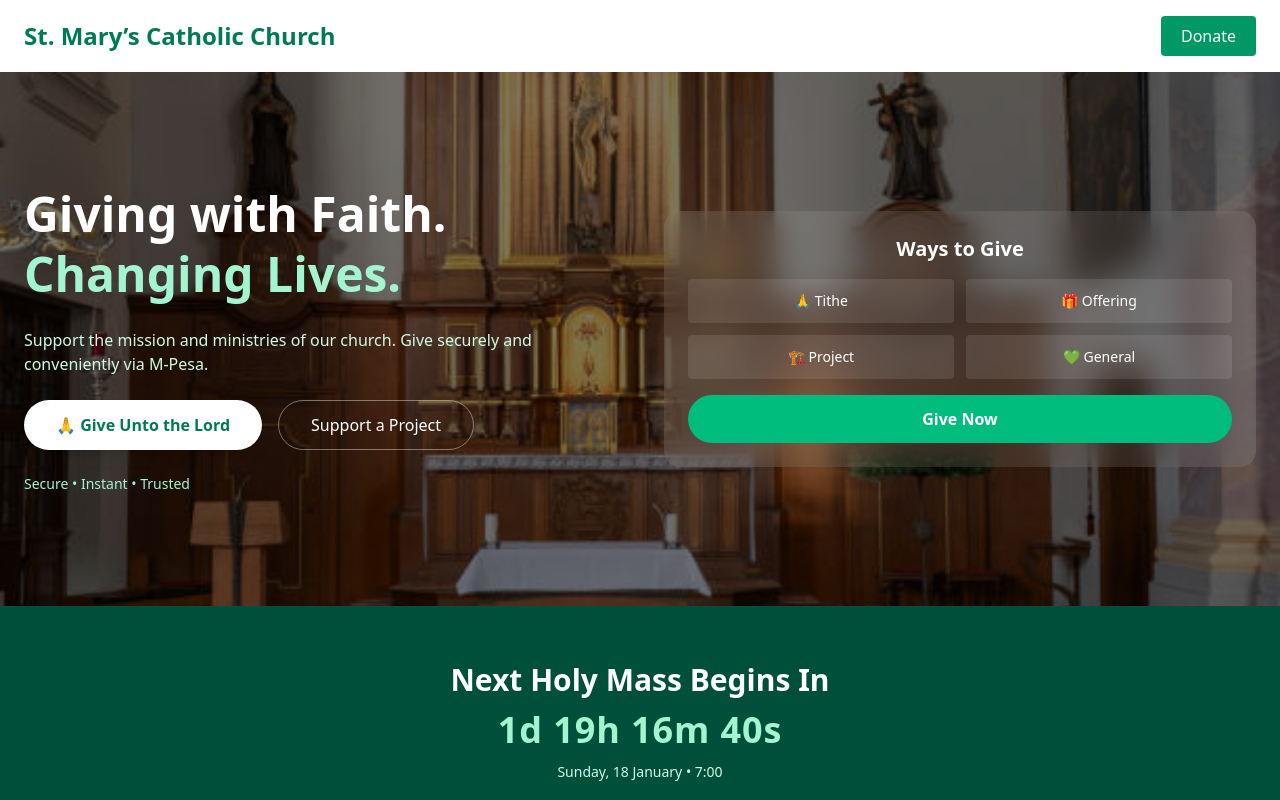
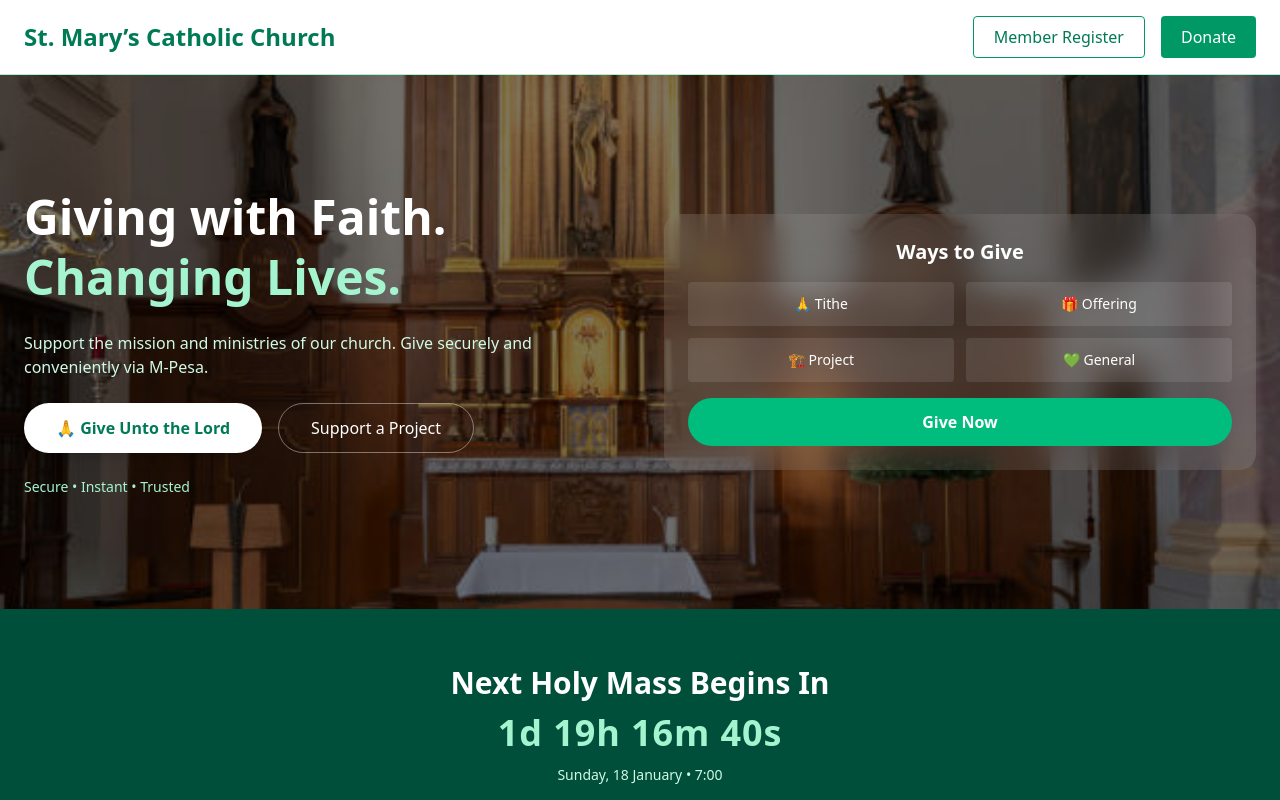
Before and after one commit to Francisomondi/churchDonation, a React (Vite) app in the folder frontend/: page / in a window 1280 px wide. Shown: the top 800 px of the page. Built offline with nearby package versions, Linux system fonts and the light colour scheme; no server answers; the HTML template or start-up script is replaced by a standard one.

Commit message:
user registration

```diff
--- a/frontend/src/components/Navbar.jsx
+++ b/frontend/src/components/Navbar.jsx
@@ -1,16 +1,29 @@
-export default function Navbar({ onDonate }) {
+export default function Navbar({ onDonate, onRegister }) {
   return (
-    <nav className="bg-white shadow-md px-6 py-4 flex justify-between items-center">
+    <nav className="bg-white shadow-md px-6 py-4 flex justify-between items-center border-b border-emerald-200">
+
+      {/* Church Name */}
       <h1 className="text-2xl font-bold text-emerald-700">
         St. Mary’s Catholic Church
       </h1>
 
-      <button
-        onClick={onDonate}
-        className="bg-emerald-600 text-white px-5 py-2 rounded hover:bg-emerald-700"
-      >
-        Donate
-      </button>
+      {/* Buttons */}
+      <div className="flex gap-4">
+        <button
+          onClick={onRegister}
+          className="border border-emerald-600 text-emerald-700 px-5 py-2 rounded hover:bg-emerald-50 transition"
+        >
+          Member Register
+        </button>
+
+        <button
+          onClick={onDonate}
+          className="bg-emerald-600 text-white px-5 py-2 rounded hover:bg-emerald-700 transition"
+        >
+          Donate
+        </button>
+      </div>
+
     </nav>
   );
 }
```
Also changed, not shown: 2 other files (tests, documents, lock files or other folders).
